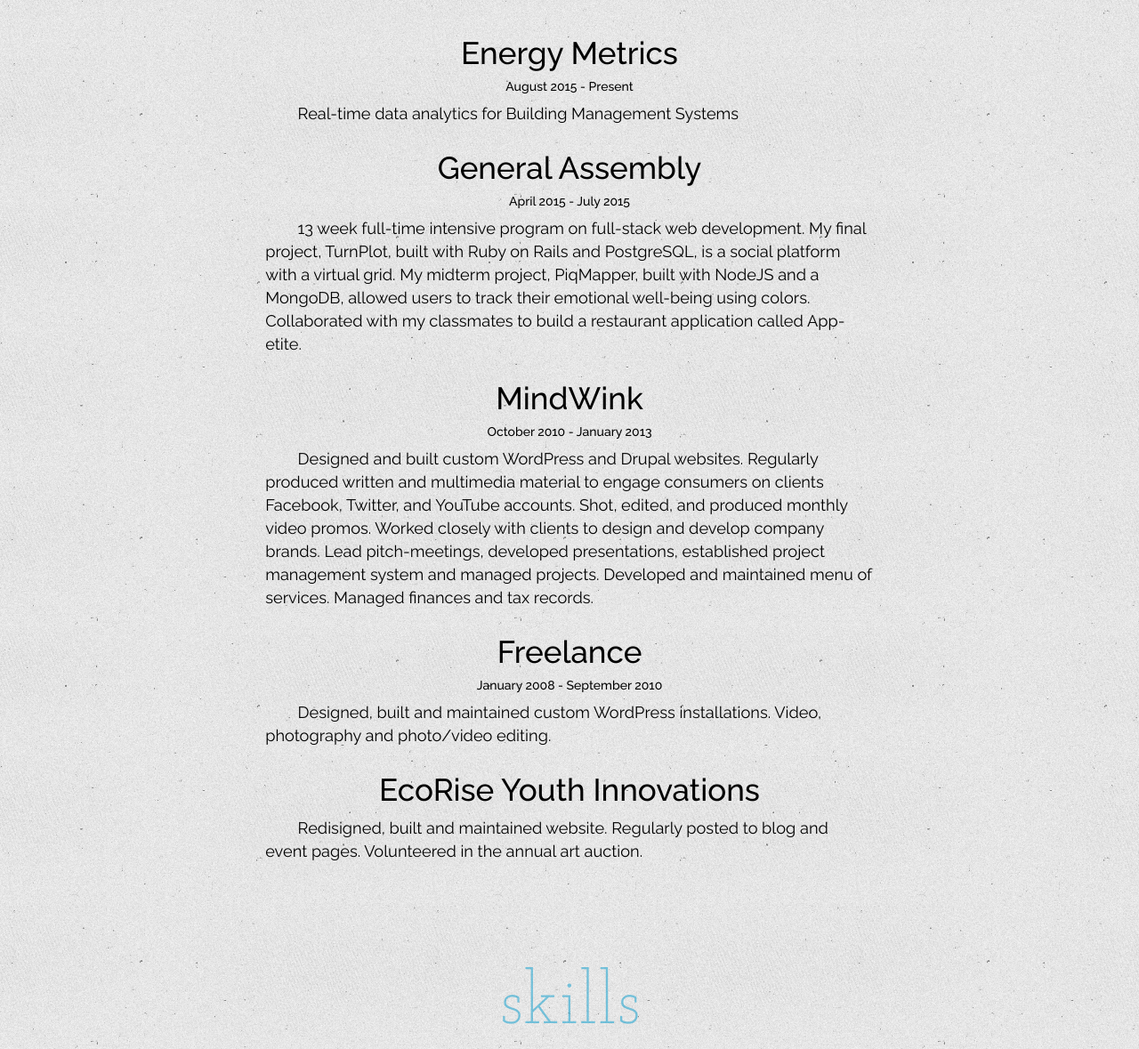
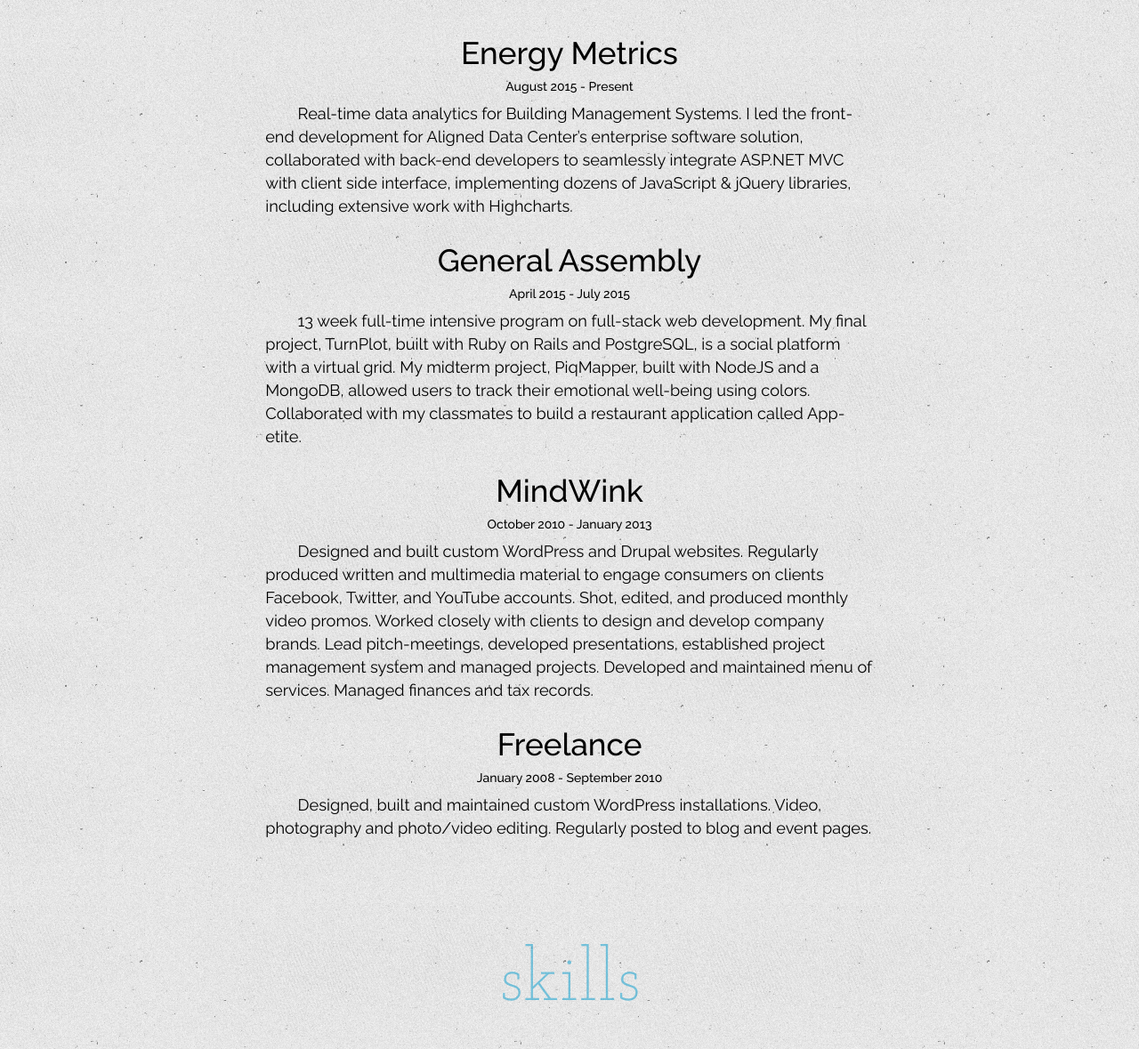
Before and after one commit to James527/james_portfolio, a website: page index.html in a window 1280 px wide. Shown: the part 942-2121 px from the top of the page at 89% size. Drawn offline with Linux system fonts and the light colour scheme.

Commit message:
updated verbage, added new resume

```diff
--- a/index.html
+++ b/index.html
@@ -90,7 +90,7 @@
 			</div>
 			<div id="brand" class="col-md-5 hvr-bubble-float">
 			  <p id="hello">Hi there!</p>
-              <p class="lead">My name's James. I am a TDD friendly, full-stack web developer with over five years of experience. I am an untapped source of homegrown, raw potential with a reservoir of patience to boot, and I believe the world deserves beautiful data structures.</p>
+			  <p class="lead">My name's James. I am a full-stack web developer with over five years experience. I thrive on complexity, revel a challenge, and bring a steady diligence to all of my persuits. If you are looking for a composed codesmith with an acute eye, a creative mind, and a collaborative spirit – then take note!</p>
 			</div>
 		  </div>
 		</section><!-- /#mybrand -->
@@ -101,7 +101,7 @@
 			  <div class="col-md-12">
 				<h3>Energy Metrics</h3>
 				<h5>August 2015 - Present</h5>
-                <p class="dent">Real-time data analytics for Building Management Systems</p>
+				<p class="dent">Real-time data analytics for Building Management Systems. I led the front-end development for Aligned Data Center’s enterprise software solution, collaborated with back-end developers to seamlessly integrate ASP.NET MVC with client side interface, implementing dozens of JavaScript & jQuery libraries, including extensive work with Highcharts.</p>
 			  </div>
 			  <div class="col-md-12">
 				<h3>General Assembly</h3>
@@ -116,12 +116,12 @@
 			  <div class="col-md-12">
 				<h3>Freelance</h3>
 				  <h5>January 2008 - September 2010</h5>
-                  <p class="dent">Designed, built and maintained custom WordPress installations. Video, photography and photo/video editing.</p>
+				  <p class="dent">Designed, built and maintained custom WordPress installations. Video, photography and photo/video editing. Regularly posted to blog and event pages.</p>
 			  </div>
-              <div class="col-md-12">
+<!-- 			  <div class="col-md-12">
 				<h3>EcoRise Youth Innovations</h3>
 				<p class="dent">Redisigned, built and maintained website. Regularly posted to blog and event pages. Volunteered in the annual art auction.</p>
-              </div>
+			  </div> -->
 			</div>
 		  </div>
 		</section><!-- /#experience -->
```
Also changed, not shown: 1 other file. Lines whose indentation alone changed are shown as unchanged.
